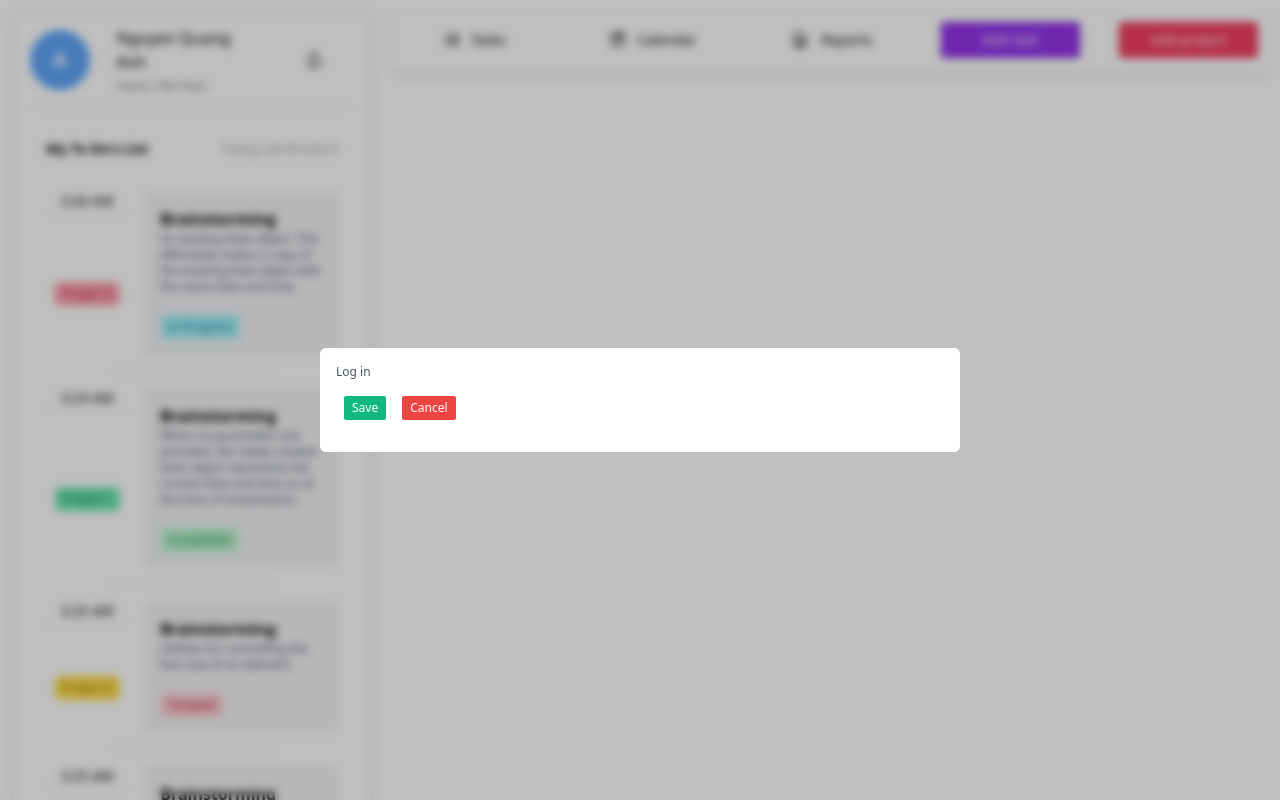
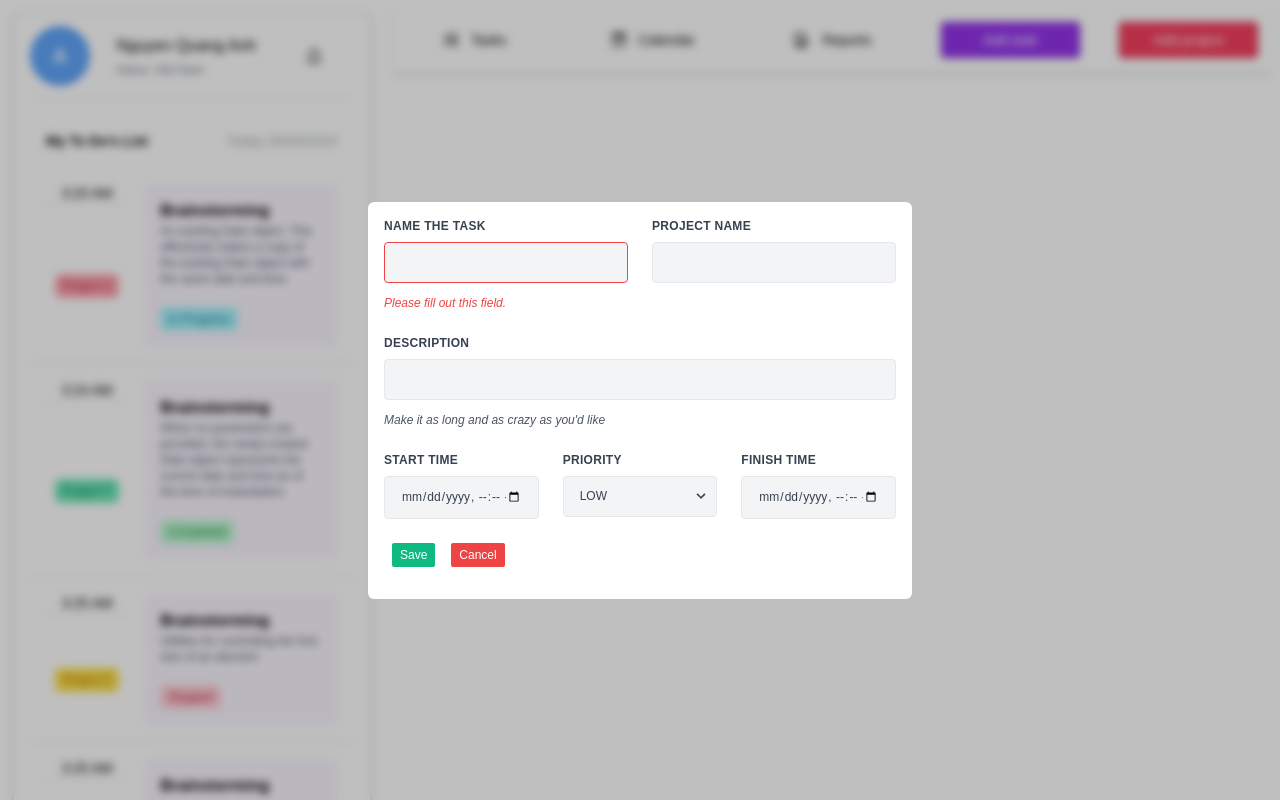
Before and after one commit to PhamMinhVuong21020425/TimePlanner, a React (Create React App) app in the folder client/: page / in a window 1280 px wide. Both pictures are taken after a click on the button "Add task". Shown: the top 800 px of the page. Built offline with nearby package versions, Linux system fonts and the light colour scheme.

Commit message:
Update Modal

```diff
--- a/client/src/components/Modal.tsx
+++ b/client/src/components/Modal.tsx
@@ -1,8 +1,13 @@
+import React, { useState } from "react";
+import { Link, useNavigate } from "react-router-dom";
+import request from "../utils/request";
+
 type Props = {
   isVisible: boolean;
 };
 
 export default function Modal({ isVisible }: Props) {
+  const navigate = useNavigate();
   if (!isVisible) {
     return null;
   }
@@ -13,24 +18,138 @@ export default function Modal({ isVisible }: Props) {
 
   const handleCancel = () => {
     isVisible = false;
+    navigate("/");
   };
 
   return (
     <div className="fixed inset-0 bg-black bg-opacity-25 backdrop-blur-sm flex justify-center items-center font-poppins">
-      <div className="bg-white w-[50%] p-4 rounded-md">
-        <p className="text-xs text-gray-600">Log in</p>
+      <div className="bg-white p-4 rounded-md">
+        <div className="text-xs text-gray-500">
+          <form onSubmit={handleSave} className="w-full max-w-lg">
+            <div className="flex flex-wrap -mx-3 mb-6">
+              <div className="w-full md:w-1/2 px-3 mb-6 md:mb-0">
+                <label
+                  className="block uppercase tracking-wide text-gray-700 text-xs font-bold mb-2"
+                  htmlFor="grid-first-name"
+                >
+                  Name the task
+                </label>
+                <input
+                  className="appearance-none block w-full bg-gray-100 text-gray-700 border border-red-500 rounded py-3 px-4 mb-3 leading-tight focus:outline-none focus:bg-white"
+                  id="grid-first-name"
+                  type="text"
+                  placeholder=""
+                />
+                <p className="text-red-500 text-xs italic">
+                  Please fill out this field.
+                </p>
+              </div>
+              <div className="w-full md:w-1/2 px-3">
+                <label
+                  className="block uppercase tracking-wide text-gray-700 text-xs font-bold mb-2"
+                  htmlFor="grid-last-name"
+                >
+                  Project name
+                </label>
+                <input
+                  className="appearance-none block w-full bg-gray-100 text-gray-700 border border-gray-200 rounded py-3 px-4 leading-tight focus:outline-none focus:bg-white focus:border-gray-500"
+                  id="grid-last-name"
+                  type="text"
+                  placeholder=""
+                />
+              </div>
+            </div>
+            <div className="flex flex-wrap -mx-3 mb-6">
+              <div className="w-full px-3">
+                <label
+                  className="block uppercase tracking-wide text-gray-700 text-xs font-bold mb-2"
+                  htmlFor="grid-password"
+                >
+                  Description
+                </label>
+                <input
+                  className="appearance-none block w-full bg-gray-100 text-gray-700 border border-gray-200 rounded py-3 px-4 mb-3 leading-tight focus:outline-none focus:bg-white focus:border-gray-500"
+                  id="grid-password"
+                  type="text"
+                  placeholder=""
+                />
+                <p className="text-gray-600 text-xs italic">
+                  Make it as long and as crazy as you'd like
+                </p>
+              </div>
+            </div>
+            <div className="flex flex-wrap -mx-3 mb-2">
+              <div className="w-full md:w-1/3 px-3 mb-6 md:mb-0">
+                <label
+                  className="block uppercase tracking-wide text-gray-700 text-xs font-bold mb-2"
+                  htmlFor="grid-city"
+                >
+                  Start time
+                </label>
+                <input
+                  className="appearance-none block w-full bg-gray-100 text-gray-700 border border-gray-200 rounded py-3 px-4 leading-tight focus:outline-none focus:bg-white focus:border-gray-500"
+                  id="grid-city"
+                  type="datetime-local"
+                  placeholder="Albuquerque"
+                />
+              </div>
+              <div className="w-full md:w-1/3 px-3 mb-6 md:mb-0">
+                <label
+                  className="block uppercase tracking-wide text-gray-700 text-xs font-bold mb-2"
+                  htmlFor="grid-state"
+                >
+                  Priority
+                </label>
+                <div className="relative">
+                  <select
+                    className="block appearance-none w-full bg-gray-100 border border-gray-200 text-gray-700 py-3 px-4 pr-8 rounded leading-tight focus:outline-none focus:bg-white focus:border-gray-500"
+                    id="grid-state"
+                  >
+                    <option>LOW</option>
+                    <option>MEDIUM</option>
+                    <option>HIGH</option>
+                  </select>
+                  <div className="pointer-events-none absolute inset-y-0 right-0 flex items-center px-2 text-gray-700">
+                    <svg
+                      className="fill-current h-4 w-4"
+                      xmlns="http://www.w3.org/2000/svg"
+                      viewBox="0 0 20 20"
+                    >
+                      <path d="M9.293 12.95l.707.707L15.657 8l-1.414-1.414L10 10.828 5.757 6.586 4.343 8z" />
+                    </svg>
+                  </div>
+                </div>
+              </div>
+              <div className="w-full md:w-1/3 px-3 mb-6 md:mb-0">
+                <label
+                  className="block uppercase tracking-wide text-gray-700 text-xs font-bold mb-2"
+                  htmlFor="grid-zip"
+                >
+                  Finish time
+                </label>
+                <input
+                  className="appearance-none block w-full bg-gray-100 text-gray-700 border border-gray-200 rounded py-3 px-4 leading-tight focus:outline-none focus:bg-white focus:border-gray-500"
+                  id="grid-zip"
+                  type="datetime-local"
+                  placeholder="90210"
+                />
+              </div>
+            </div>
             <button
               className="bg-emerald-500 px-2 py-1 rounded-sm text-white text-xs mx-2 my-4"
+              type="submit"
               onClick={() => handleSave}
             >
               Save
             </button>
             <button
               className="bg-red-500 px-2 py-1 rounded-sm text-white text-xs mx-2"
-          onClick={() => handleCancel}
+              onClick={handleCancel}
             >
               Cancel
             </button>
+          </form>
+        </div>
       </div>
     </div>
   );
--- a/client/src/components/TimeLine.tsx
+++ b/client/src/components/TimeLine.tsx
@@ -48,7 +48,7 @@ function TimeLine({ todo }: Props) {
                 ) : null}
               </div>
             </div>
-            <div className="w-[70%] bg-gray-100 rounded-md p-4 ml-4">
+            <div className="w-[70%] bg-purple-50 rounded-md p-4 ml-4">
               <div className="font-bold text-base">{i.title}</div>
               <div className="text-gray-600 text-xs">{i.description}</div>
               {i.status === "STOPPED" ? (
@@ -67,7 +67,7 @@ function TimeLine({ todo }: Props) {
             </div>
           </div>
           <div className="flex items-center justify-center">
-            <hr className="w-1/2" />
+            <hr className="w-full" />
           </div>
         </div>
       ))}
--- a/client/src/pages/NotFound.tsx
+++ b/client/src/pages/NotFound.tsx
@@ -1,10 +1,29 @@
+import { Outlet, Link } from "react-router-dom";
 function NotFound() {
-    return (
-        <div>
-            <h1 className="text-blue-500">404 - Page Not Found</h1>
-            <p>Hello TypeScript</p>
+  return (
+    <div className="flex items-center justify-center w-screen h-screen bg-gradient-to-r bg-blue-200 to-blue-400">
+      <div className="px-40 py-20 bg-white rounded-md shadow-xl">
+        <div className="flex flex-col items-center">
+          <h1 className="font-bold text-blue-600 text-9xl">404</h1>
+
+          <h6 className="mb-2 text-2xl font-bold text-center text-gray-800 md:text-3xl">
+            <span className="text-red-500">Oops!</span> Page not found
+          </h6>
+
+          <p className="mb-8 text-center text-gray-500 md:text-lg">
+            The page you're looking for doesn't exist.
+          </p>
+
+          <Link
+            to="/"
+            className="px-6 py-2 text-sm font-semibold text-blue-800 bg-blue-100"
+          >
+            Go home
+          </Link>
         </div>
-    );
+      </div>
+    </div>
+  );
 }
 
 export default NotFound;
--- a/client/tailwind.config.js
+++ b/client/tailwind.config.js
@@ -2,7 +2,11 @@
 module.exports = {
   content: ["./src/**/*.{js,jsx,ts,tsx}"],
   theme: {
-    extend: {},
+    extend: {
+      fontFamily: {
+        poppins: ['Poppins', 'sans-serif'],
+      },
+    },
   },
   plugins: [],
 }
```
Also changed, not shown: client/src/components/SideBar.tsx (line endings or trailing spaces). Lines whose indentation alone changed are shown as unchanged.
